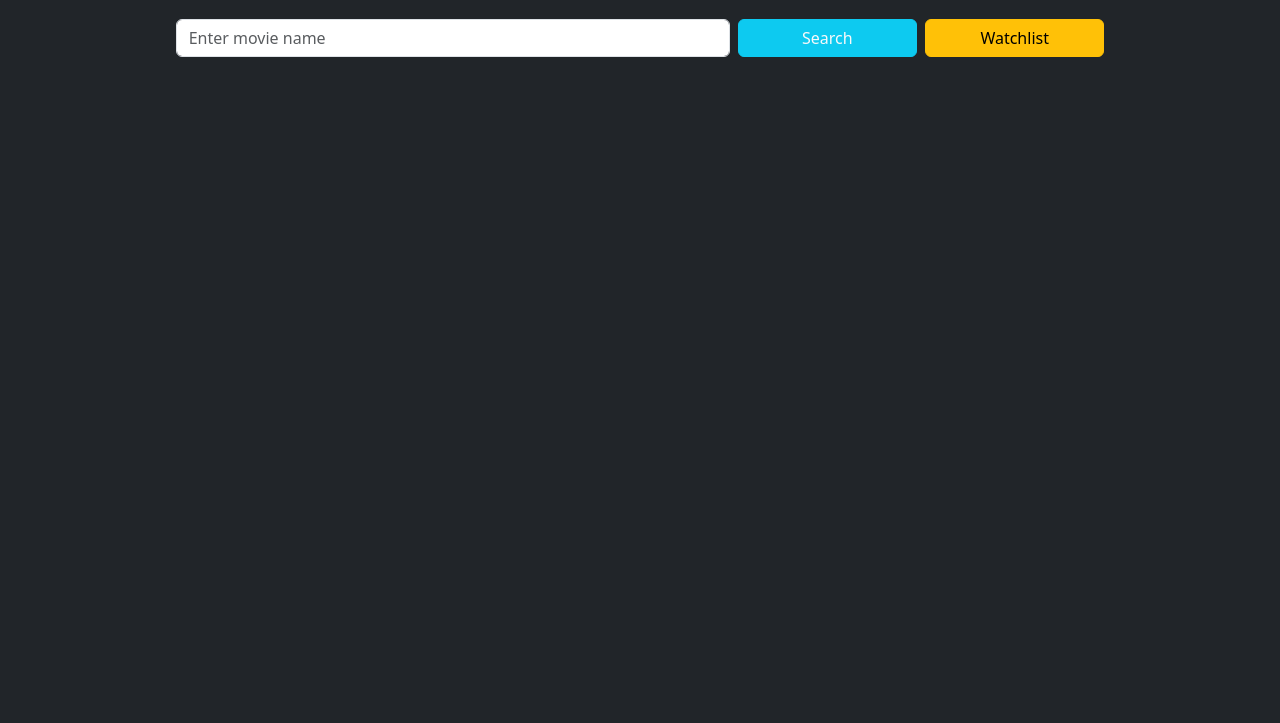
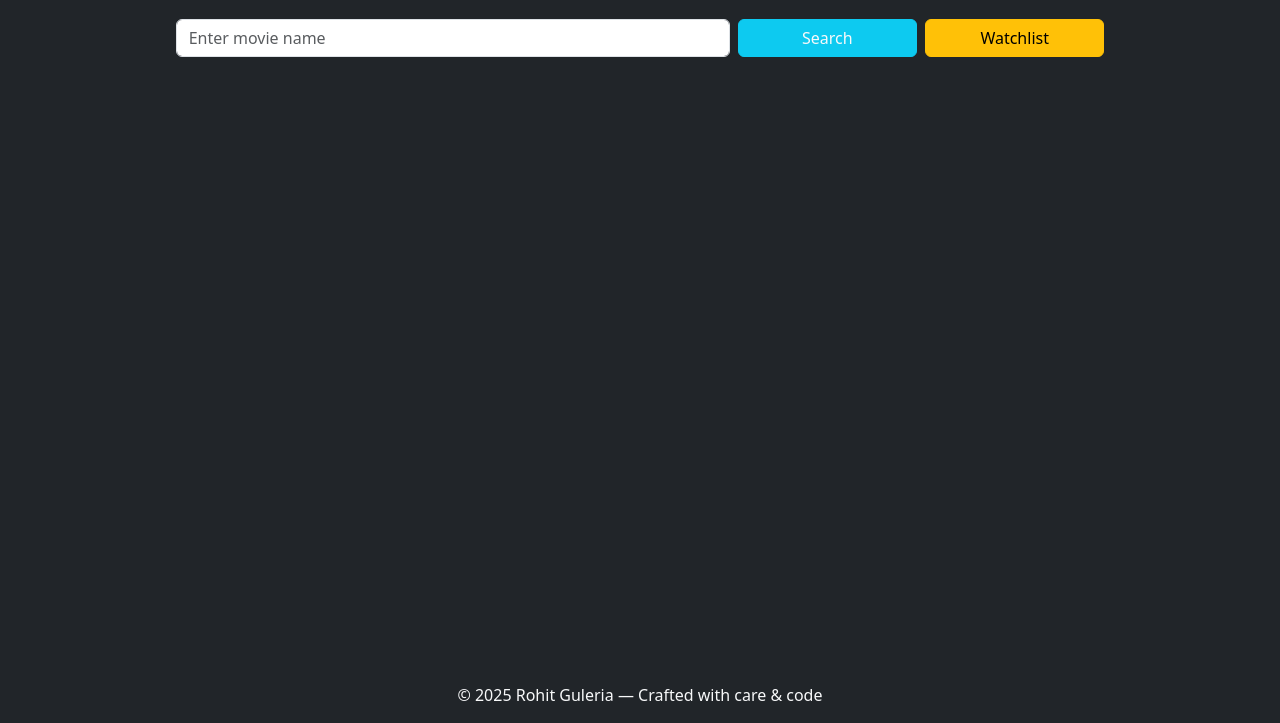
Before and after one commit to Void-Walker01/Movie-Search, a plain HTML site: page index.html in a window 1280 px wide. Shown: the part 77-800 px from the top of the page. Drawn offline with nearby package versions, Linux system fonts and the light colour scheme.

Commit message:
Added a footer for copyright

```diff
--- a/index.html
+++ b/index.html
@@ -36,6 +36,10 @@
     </section>
   </div>
 
+  <footer class="text-center py-3">
+  <span>&copy; 2025 Rohit Guleria — Crafted with care & code</span>
+  </footer>
+
   <script src="app.js"></script>
   <script src="https://cdn.jsdelivr.net/npm/bootstrap@5.3.3/dist/js/bootstrap.bundle.min.js"></script>
 </body>
```
